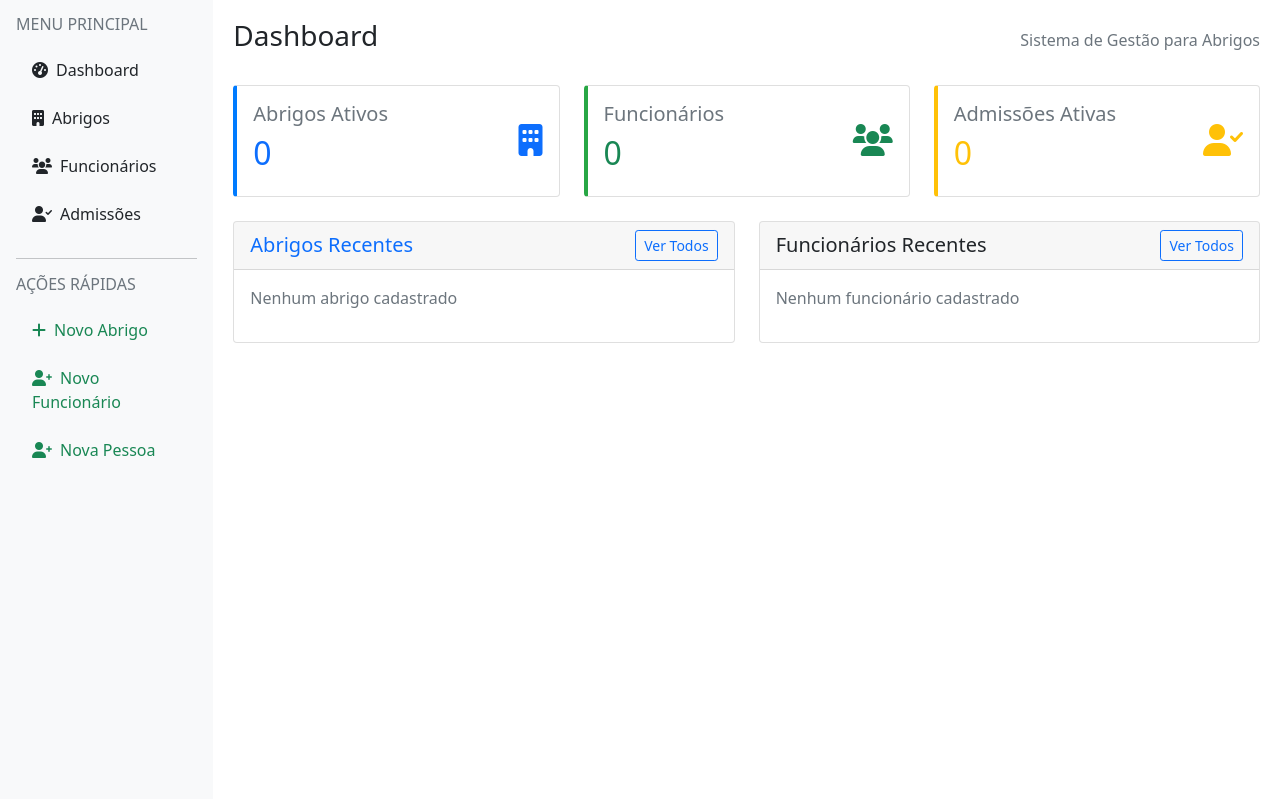
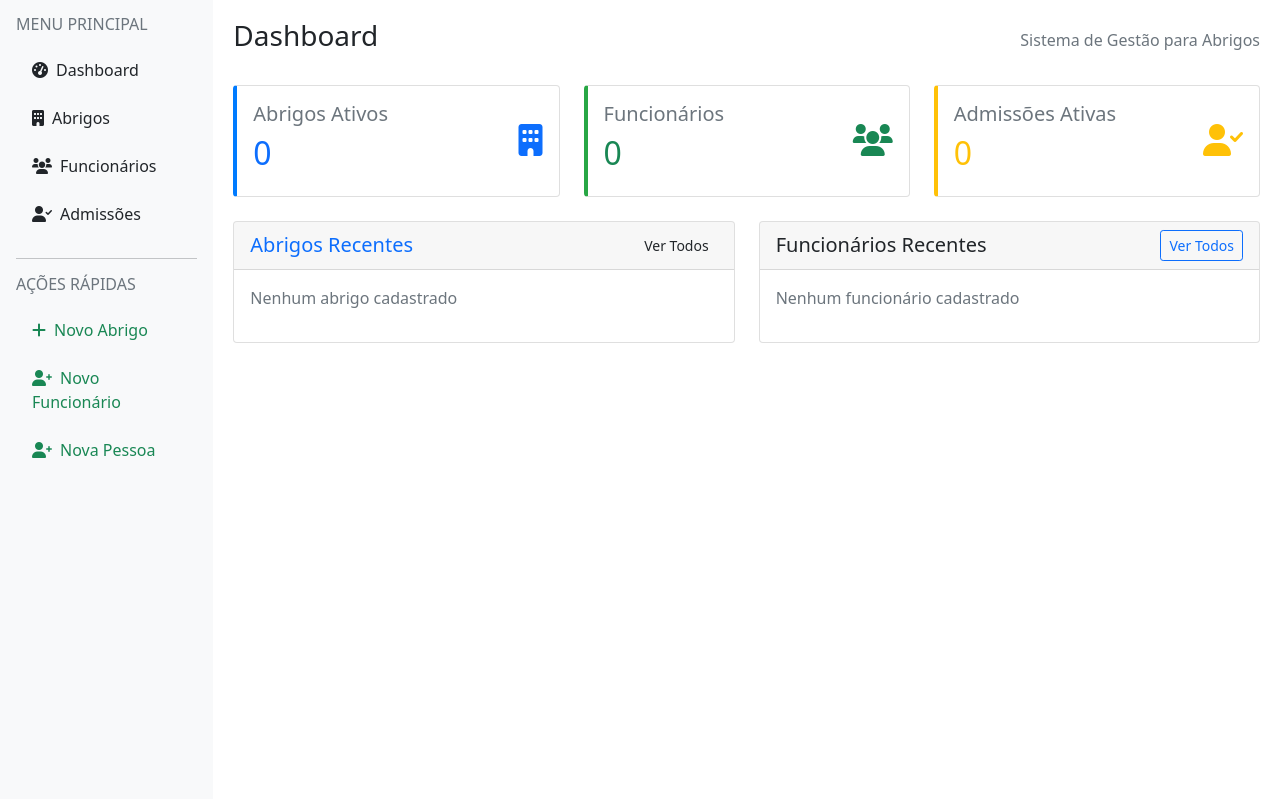
Before and after one commit to Gustavo-mts/computacao-nuvem, a FastAPI app: page / in a window 1280 px wide. Shown: the part 57-856 px from the top of the page. Run offline with FastAPI, Linux system fonts and the light colour scheme.

Commit message:
cor texto

```diff
--- a/templates/abrigos.html
+++ b/templates/abrigos.html
@@ -5,7 +5,7 @@
 {% block content %}
 <div class="d-flex justify-content-between align-items-center mb-4">
     <h1 class="h3">Gestão de Abrigos</h1>
-    <a href="/abrigos/novo" class="btn btn-success">
+    <a href="/abrigos/novo" class="btn btn-primary">
         <i class="fas fa-plus me-2"></i>Novo Abrigo
     </a>
 </div>
--- a/templates/dashboard.html
+++ b/templates/dashboard.html
@@ -65,7 +65,7 @@
         <div class="card">
             <div class="card-header d-flex justify-content-between align-items-center">
                 <h5 class="mb-0 text-primary">Abrigos Recentes</h5>
-                <a href="/abrigos" class="btn btn-sm btn-outline-primary">Ver Todos</a>
+                <a href="/abrigos" class="btn btn-sm btn-outline-red">Ver Todos</a>
             </div>
             <div class="card-body">
                 {% if abrigos_recentes %}
```
